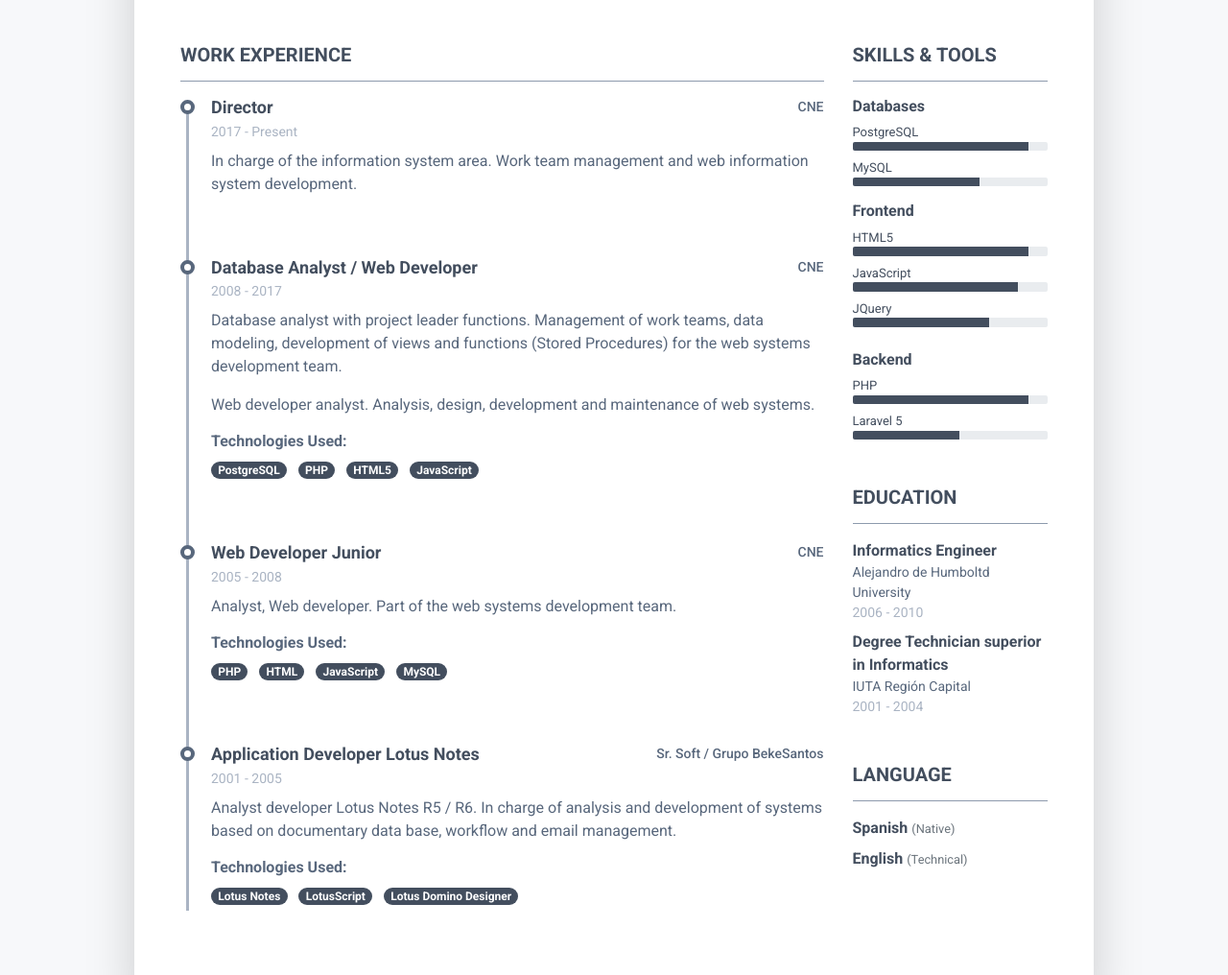
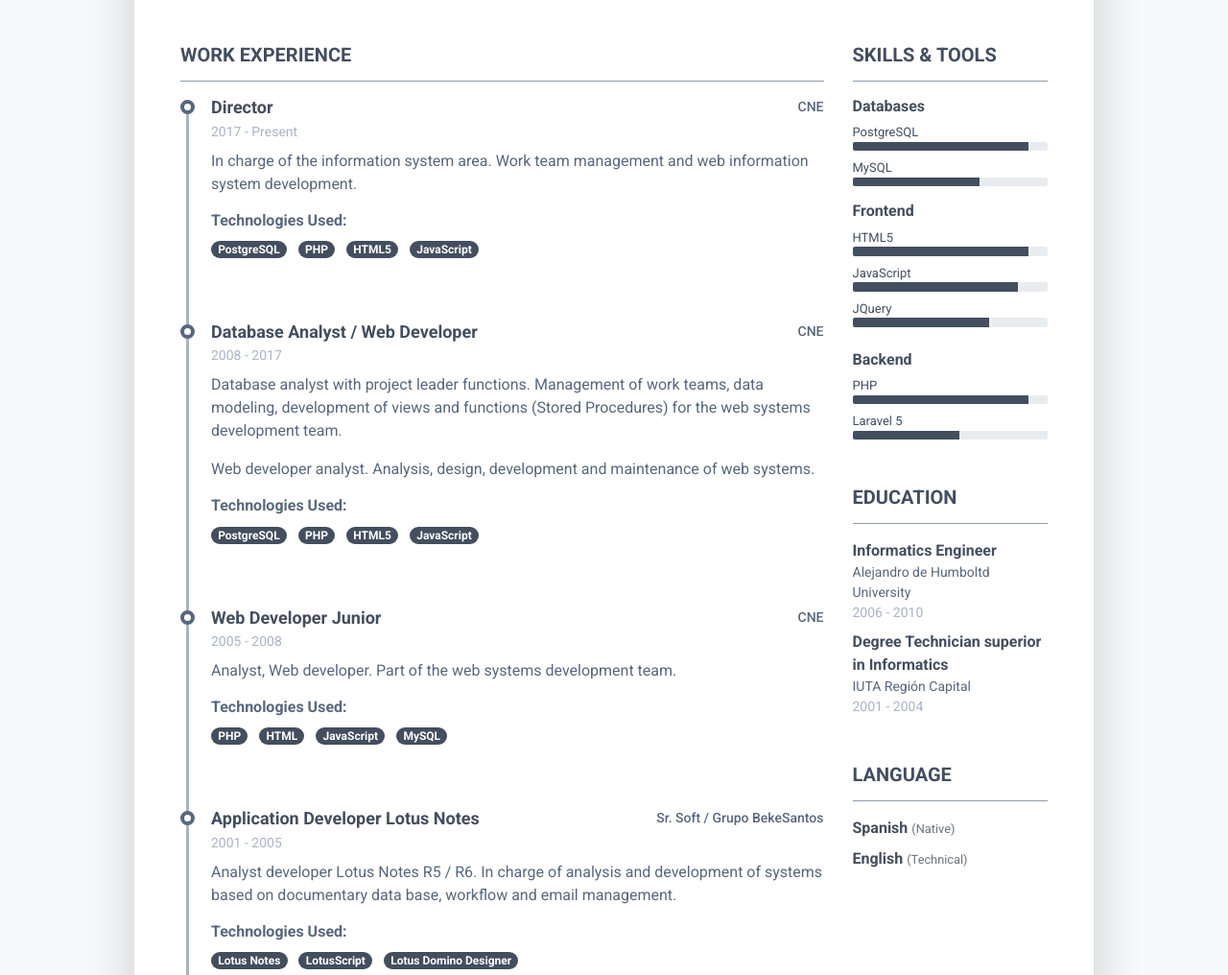
Before and after one commit to ubastidas/cv, a plain HTML site: page index.html in a window 1280 px wide. Shown: the part 429-1445 px from the top of the page at 96% size. Drawn offline with Linux system fonts and the light colour scheme.

Commit message:
upgrate commit

```diff
--- a/assets/js/language.js
+++ b/assets/js/language.js
@@ -8,8 +8,9 @@
         };
         var careerSumaryDetail = {
             en: "Computer Engineer with 17 years of experience in management, project management, database analysis, \n\
-                development and maintenance of web systems. Latest positions: Director of Processing and Data Analysis of the National Electoral Registry Office (ONRE) \n\
-                of the National Electoral Council (CNE). Technical Leader ONRE-CNE. <strong>Availability to work freelance.</strong>",
+                development and maintenance of web systems. Latest positions: Director of Processing and Data Analysis at \n\
+                Oficina Nacional de Registro Electoral (ONRE) an office of Consejo Nacional Electoral (CNE). \n\
+                Technical Leader ONRE-CNE. <strong>Availability to work freelance.</strong>",
             es: "Ingeniero en Informática con 17 años de experiencia en dirección, gestión de proyectos, análisis de bases de datos, \n\
                 desarrollo y mantenimiento de sistemas web. Últimos cargos: Director de Procesamiento y Análsis de Datos de la Oficina Nacional de Registro Electoral (ONRE)\n\
                 del Consejo Nacional Electoral (CNE). Líder Técnico ONRE-CNE. <strong>Disponibilidad para trabajar freelance.</strong>"
@@ -41,10 +42,9 @@
         }
 
         var workExperience1Detail = {
-            en : "<p>In charge of the information systems area. Management of work teams in the design area \n\
-                 and development of web information systems for the National Electoral Registry Office of the National Electoral Council.</p>",
+            en: "<p>In charge of the information systems area. Work team management and web information system development.</p>",
             es: "<p>Encargado del área de sistemas de información. Manejo de equipos de trabajo en el área de diseño y \n\
-                desarrollo de sistemas de información web para la Oficina Nacional de Registro Electoral del Consejo Nacional Electoral.</p>"
+                desarrollo de sistemas de información web.</p>"
             }
 
         var workExperience2Detail ={
--- a/index.html
+++ b/index.html
@@ -95,6 +95,13 @@
                                                                                         In charge of the information system area. Work team management and web information system development.
                                                                                     </p>
                                                                                 </div>
+                                                                                    <h4 class="technologiesUsed resume-timeline-item-desc-heading font-weight-bold">Technologies Used:</h4>
+										    <ul class="list-inline">
+											    <li class="list-inline-item"><span class="badge badge-primary badge-pill">PostgreSQL</span></li>
+                                                                                            <li class="list-inline-item"><span class="badge badge-primary badge-pill">PHP</span></li>
+											    <li class="list-inline-item"><span class="badge badge-primary badge-pill">HTML5</span></li>
+                                                                                            <li class="list-inline-item"><span class="badge badge-primary badge-pill">JavaScript</span></li>
+										    </ul>
 									    </div><!--//resume-timeline-item-desc-->
 
 								    </article><!--//resume-timeline-item-->
```
Also changed, not shown: favicon.ico (added).
